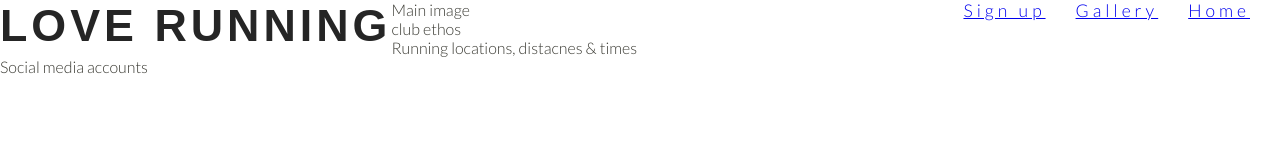
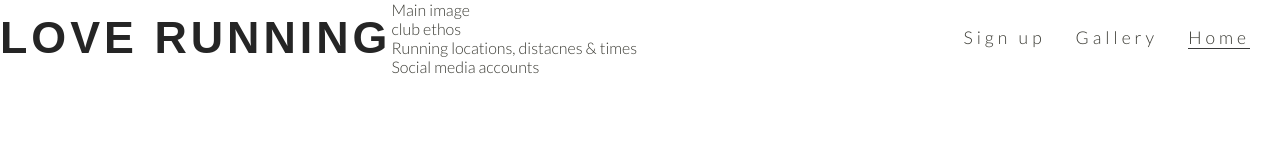
Before and after one commit to Colm1711/love-running, a plain HTML site: page index.html in a window 1280 px wide. Drawn offline with Linux system fonts and the light colour scheme.

Commit message:
styled navigation links

```diff
--- a/assets/css/style.css
+++ b/assets/css/style.css
@@ -32,9 +32,26 @@ h1, h2 {
 
 }
 
+#menu, #logo{
+    line-height:75px;
+}
+
 #menu li{
     float:right;
     list-style-type: none;
     margin-right: 30px;
 
 }
+
+#menu a:hover{
+    border-bottom:1px solid #3a3a3a;
+}
+
+.active{
+    border-bottom: 1px solid #3a3a3a;
+}
+
+#menu a{
+    text-decoration: none;
+    color: inherit;
+}
--- a/index.html
+++ b/index.html
@@ -17,7 +17,7 @@
         <nav>
             <ul id="menu">
                 <li>
-                    <a href="index.html">Home</a>
+                    <a href="index.html" class="active">Home</a>
                 </li>
                 <li>
                     <a href="#">Gallery</a>
```
